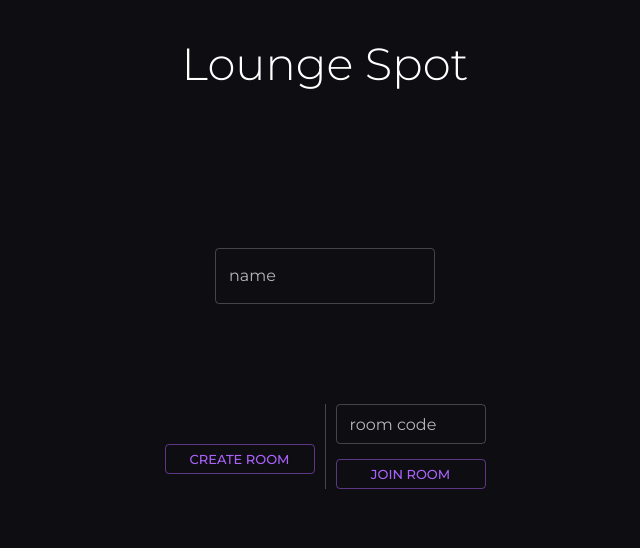
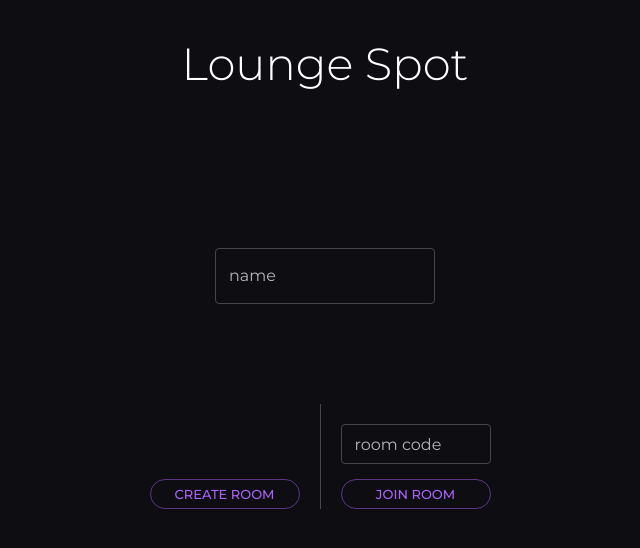
Before and after one commit to CalvinPVIII/Lounge-Spot, a React (Vite) app in the folder client/: page / in a window 1280 px wide. Shown: the top 548 px of the page, without its empty margins (315-955 px from the left). Built offline with nearby package versions, Linux system fonts and the light colour scheme; no server answers.

Commit message:
adjust styling

```diff
--- a/client/src/Components/Chat.tsx
+++ b/client/src/Components/Chat.tsx
@@ -1,6 +1,7 @@
 import React from "react";
 import { ChatMessage } from "../types";
 import { useState } from "react";
+import "../styles/Chat.css";
 interface ChatProps {
   messages: ChatMessage[];
   handleSendMessage: (message: string) => void;
--- a/client/src/Components/Home.tsx
+++ b/client/src/Components/Home.tsx
@@ -62,7 +62,7 @@ export default function Home(props: HomeProps) {
       <div id="home-main-buttons">
         <div id="home-create">
           <div>
-            <Button onClick={handleCreateRoom} variant="outlined" size="small" className="home-button">
+            <Button onClick={handleCreateRoom} variant="outlined" size="small" className="home-button" sx={{ borderRadius: 28 }}>
               Create Room
             </Button>
           </div>
@@ -71,7 +71,7 @@ export default function Home(props: HomeProps) {
         <div id="home-join">
           <TextField label="room code" value={roomCode} onChange={handleChangeRoomCode} size="small" />
           <Box textAlign="center" marginTop={"15px"}>
-            <Button variant="outlined" onClick={() => handleJoinRoom()} size="small" className="home-button">
+            <Button variant="outlined" onClick={() => handleJoinRoom()} size="small" className="home-button" sx={{ borderRadius: 28 }}>
               Join Room
             </Button>
           </Box>
--- a/client/src/styles/Home.css
+++ b/client/src/styles/Home.css
@@ -10,10 +10,12 @@
   justify-content: center;
   max-width: 300px;
   margin: auto;
+  gap: 10px;
 }
 
 #home-join {
   width: 50%;
+  margin-top: 20px;
 }
 
 #room-code-input {
@@ -24,7 +26,7 @@
   display: flex;
   justify-content: center;
   width: 50%;
-  margin-top: 40px;
+  margin-top: 75px;
 }
 
 #home-spacer {
```
Also changed, not shown: client/src/styles/Chat.css (added).
